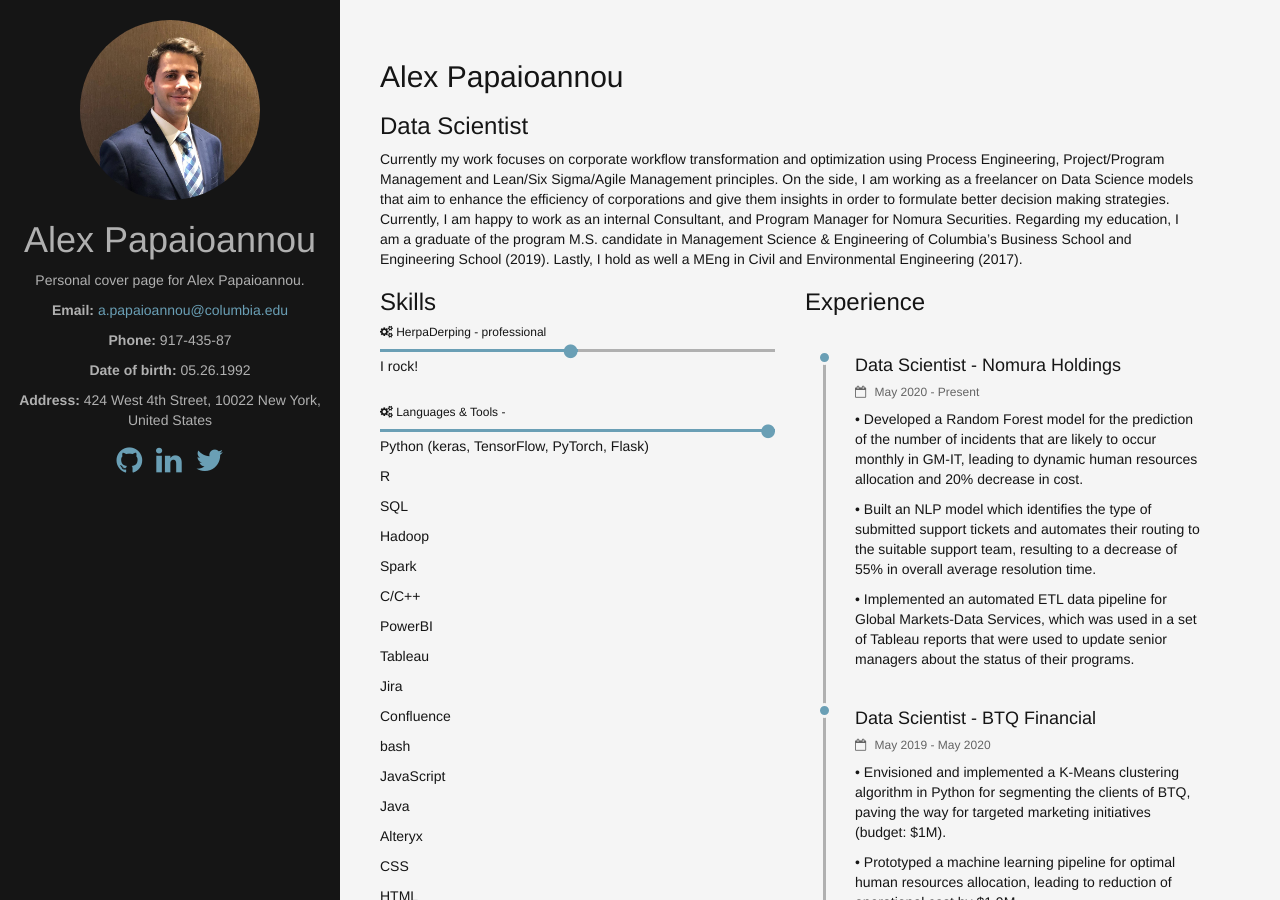
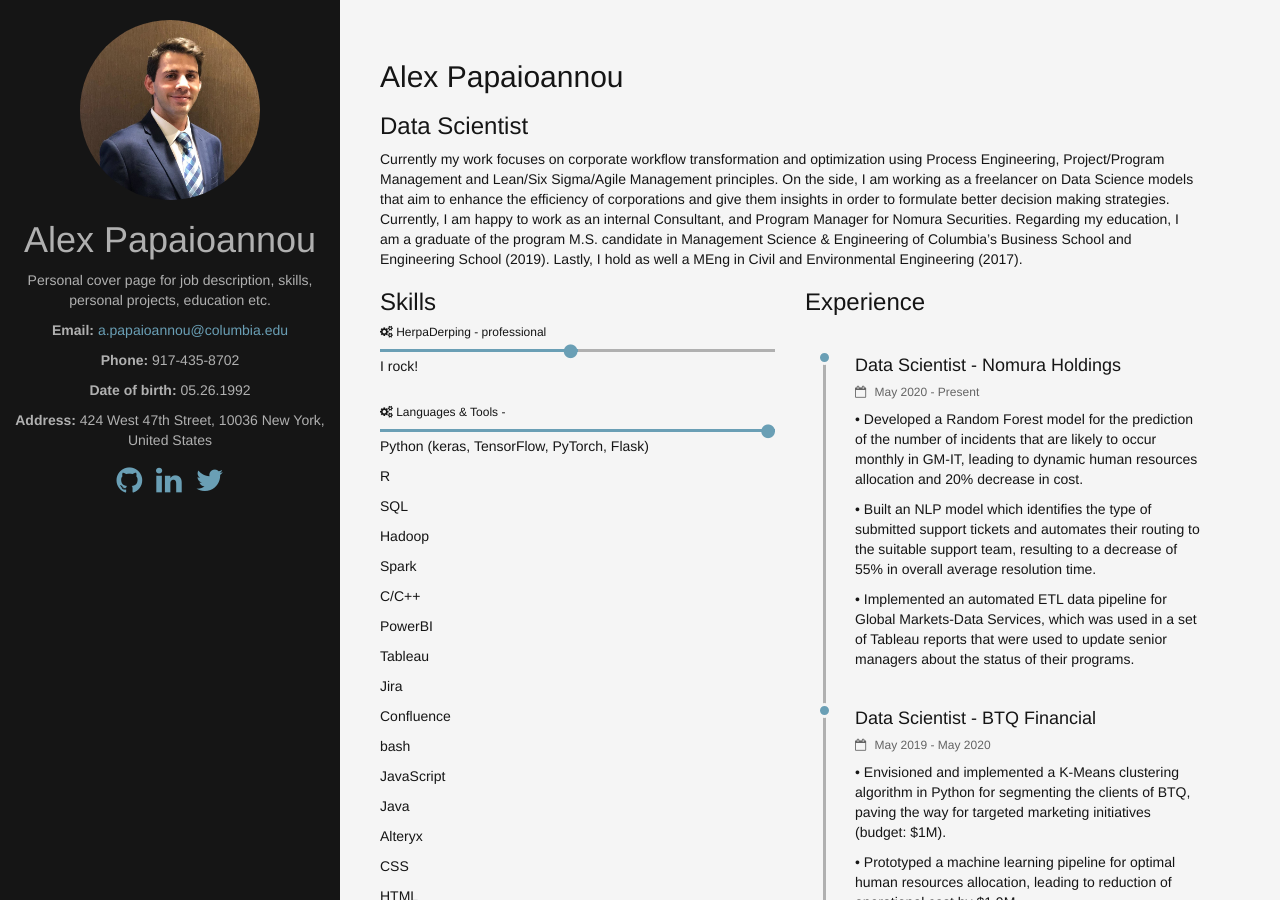
Before and after one commit to alex-papaioannou/home, a Jekyll site: the page built from index.html, in a window 1280 px wide and 900 px high. Built offline with Jekyll 4.4.1, drawn with Linux system fonts in a browser that asks for light colours; nearby versions of some CDN libraries.

Commit message:
Update _config.yml

```diff
--- a/_config.yml
+++ b/_config.yml
@@ -11,9 +11,9 @@ email: a.papaioannou@columbia.edu # Your email
 
 # Use consideration when using these, publicly available contact information
 # and place of residence is not something you might want to have.
-tagline: Personal cover page for Alex Papaioannou. # Appears on the sidebar bellow your name.
-address: 424 West 4th Street, 10022 New York, United States # Your address
-phone: 917-435-87 # Your phone number
+tagline: Personal cover page for job description, skills, personal projects, education etc. # Appears on the sidebar bellow your name.
+address: 424 West 47th Street, 10036 New York, United States # Your address
+phone: 917-435-8702 # Your phone number
 dob: 05.26.1992 # Your date of birth
 image: '/assets/images/AP_professional_photo_squared.jpg'
 title: Data Scientist # Your title eg. Writer, programmer, welder, etc.
```
